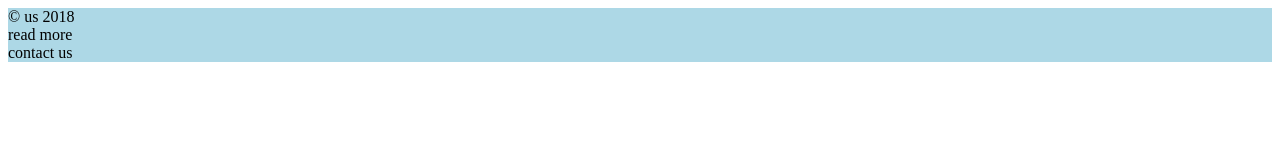
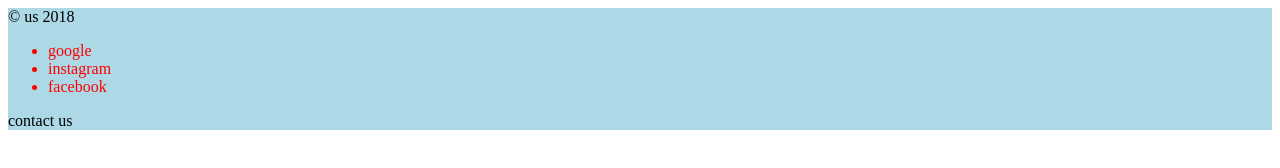
Before and after one commit to masa-stirn/webapp, a plain HTML site: page index.html in a window 1280 px wide. Drawn offline with Linux system fonts and the light colour scheme.

Commit message:
footer links

```diff
--- a/index.html
+++ b/index.html
@@ -13,7 +13,11 @@
 </nav>
 <footer>
     <div>&copy us 2018</div>
-    <div>read more</div>
+    <div><ul>
+        <li>google</li>
+        <li>instagram</li>
+        <li>facebook</li>
+    </ul></div>
     <div>contact us</div>
 </footer>
 </body>
```
